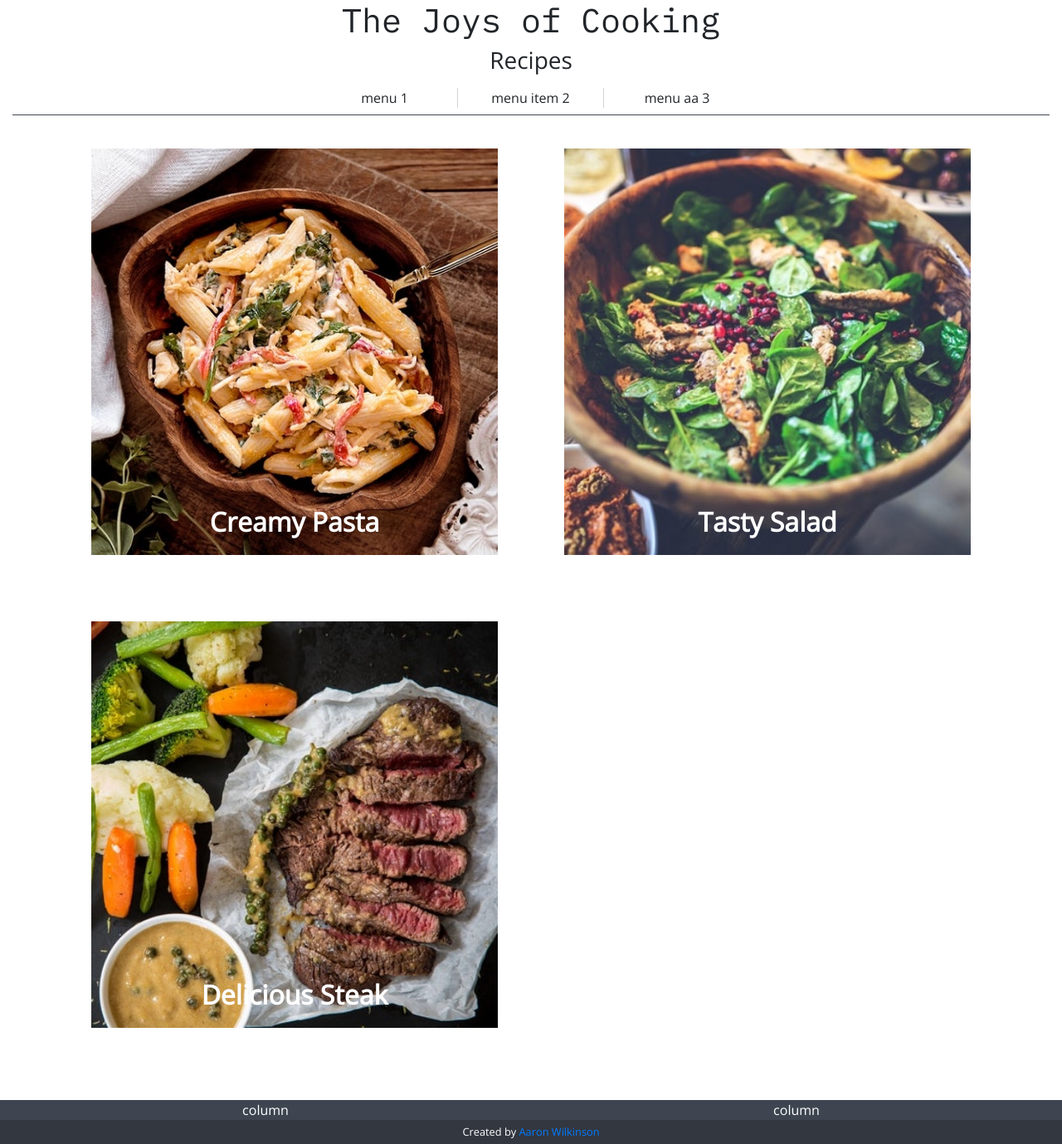
After one commit to aaronkyl/digitalcrafts-tornado-exercise, a Python web app: template myapp/templates/recipes.html in a window 1280 px wide. The commit adds this page. Shown: the whole page at 83% size. Run offline with Jinja, Linux system fonts and the light colour scheme; the template is opened without the code that fills it, so the values that code supplies are empty; some libraries are stand-ins or nearby versions.

Commit message:
recipe page

```diff
--- a/app.py
+++ b/app.py
@@ -21,10 +21,15 @@ class TestHandler(TemplateHandler):
     def get(self):
         self.render_template("test.html", {})
 
+class RecipeHandler(TemplateHandler):
+    def get(self):
+        self.render_template("recipes.html", {})
+
 def make_app():
     return tornado.web.Application([
         (r"/", MainHandler),
         (r"/test", TestHandler),
+        (r"/recipes", RecipeHandler),
         (
             r"/static/(.*)",
             tornado.web.StaticFileHandler,
--- /dev/null
+++ b/myapp/templates/recipes.html
@@ -0,0 +1,40 @@
+{% extends "base.html" %}
+
+{% block title %}
+Recipes
+{% endblock %}
+
+{% block pagetitle %}
+Recipes
+{% endblock %}
+
+{% block main %}
+    <div class="container recipe-grid">
+        <div class="row">
+            <div class="col-md-6 recipe-grid-item">
+                <a href="">
+                    <figure>
+                        <img src="static/img/pasta.jpeg" alt="pasta">
+                        <figcaption>Creamy Pasta</figcaption>
+                    </figure>
+                </a>
+            </div>
+            <div class="col-md-6 recipe-grid-item">
+                <a href="">
+                    <figure>
+                        <img src="static/img/salad.jpg" alt="pasta">
+                        <figcaption>Tasty Salad</figcaption>
+                    </figure>
+                </a>
+            </div>
+            <div class="col-md-6 recipe-grid-item">
+                <a href="">
+                    <figure>
+                        <img src="static/img/steak.jpeg" alt="pasta">
+                        <figcaption>Delicious Steak</figcaption>
+                    </figure>
+                </a>
+            </div>
+        </div>
+    </div>
+{% endblock %}
--- a/static/css/style.css
+++ b/static/css/style.css
@@ -43,6 +43,23 @@ body {
     font-family: 'IBM Plex Mono', sans-serif;
 }
 
+.recipe-grid-item {
+    padding: 40px;
+    justify-content: center;
+}
+
+.recipe-grid-item figure img {
+    width: 100%;
+}
+
+.recipe-grid-item figure figcaption {
+    text-align: center;
+    margin-top: -2em;
+    color: white;
+    font-size: 2em;
+    font-weight: bold;
+}
+
 #footer-main {
     /* footer sticking to bottom solution from https://stackoverflow.com/questions/34796085/how-to-stick-footer-to-bottom-not-fixed-even-with-scrolling */
     text-align: center;
```
Also changed, not shown: static/img/pasta.jpeg (added), static/img/salad.jpg (added), static/img/steak.jpeg (added).
